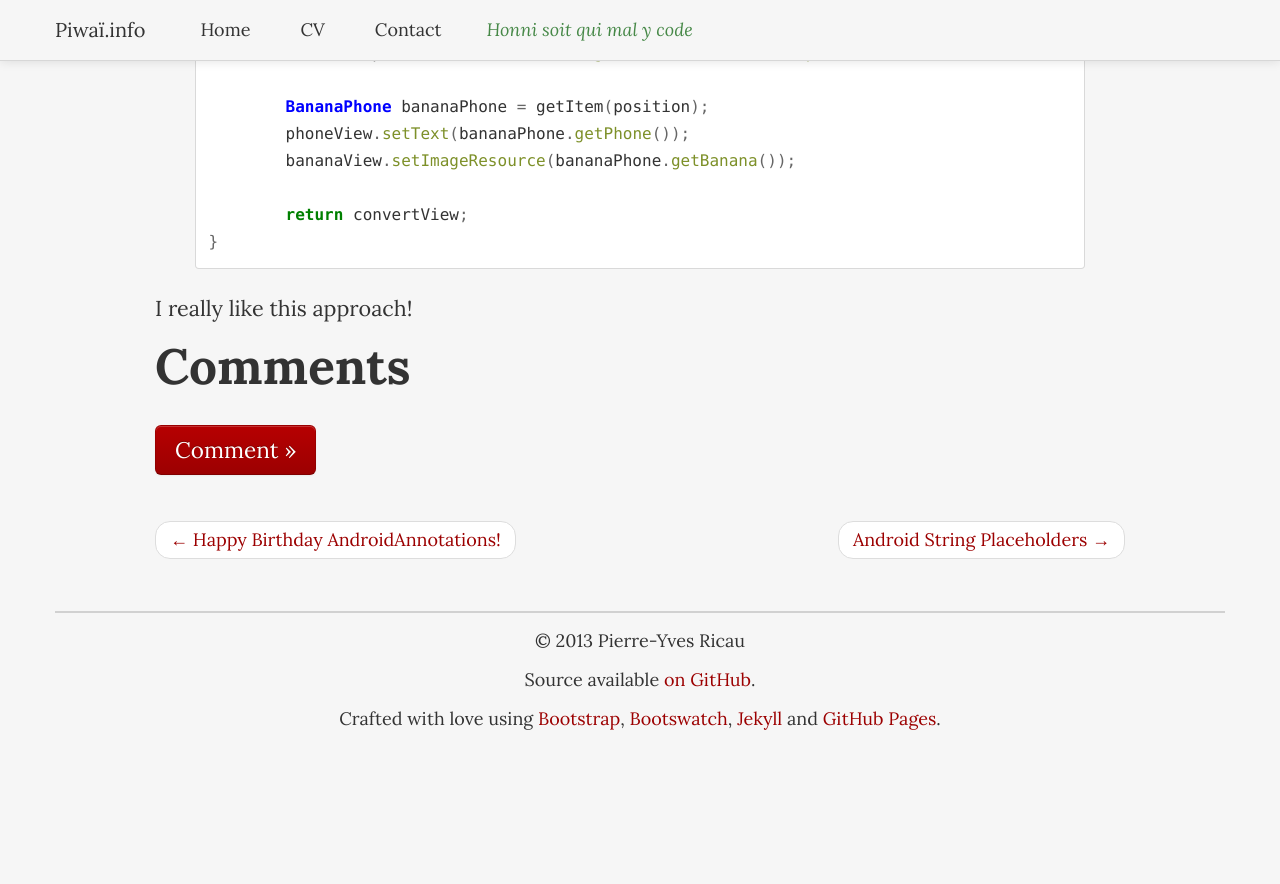
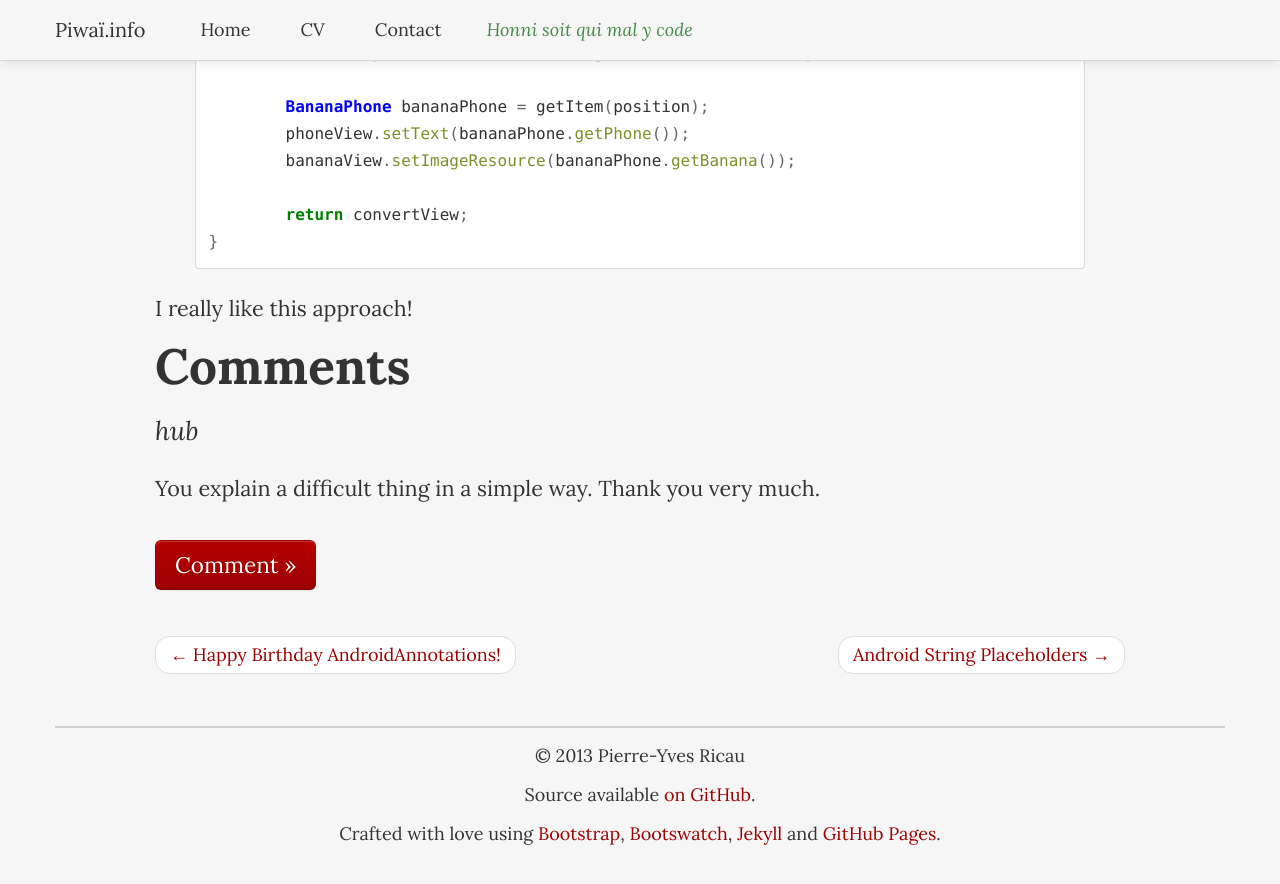
Before and after one commit to pyricau/pyricau.github.com, a Jekyll site: the page built from _posts/2012-12-27-android-adapter-good-practices.markdown, in a window 1280 px wide and 900 px high, scrolled down 10825 px. Shown: the top 884 px of the window. Built offline with Jekyll 4.4.1, drawn with Linux system fonts in a browser that asks for light colours; Markdown is read by kramdown in place of the engine named in the settings; before the commit the page ends 11610 px from its top, so only the background shows below that.

Commit message:
comment
hub

```diff
--- a/_posts/2012-12-27-android-adapter-good-practices.markdown
+++ b/_posts/2012-12-27-android-adapter-good-practices.markdown
@@ -358,3 +358,6 @@ To comment, copy and paste the following block
 Comment
 
 -->
+## [hub]()
+You explain a difficult thing in a simple way.
+Thank you very much.
```
